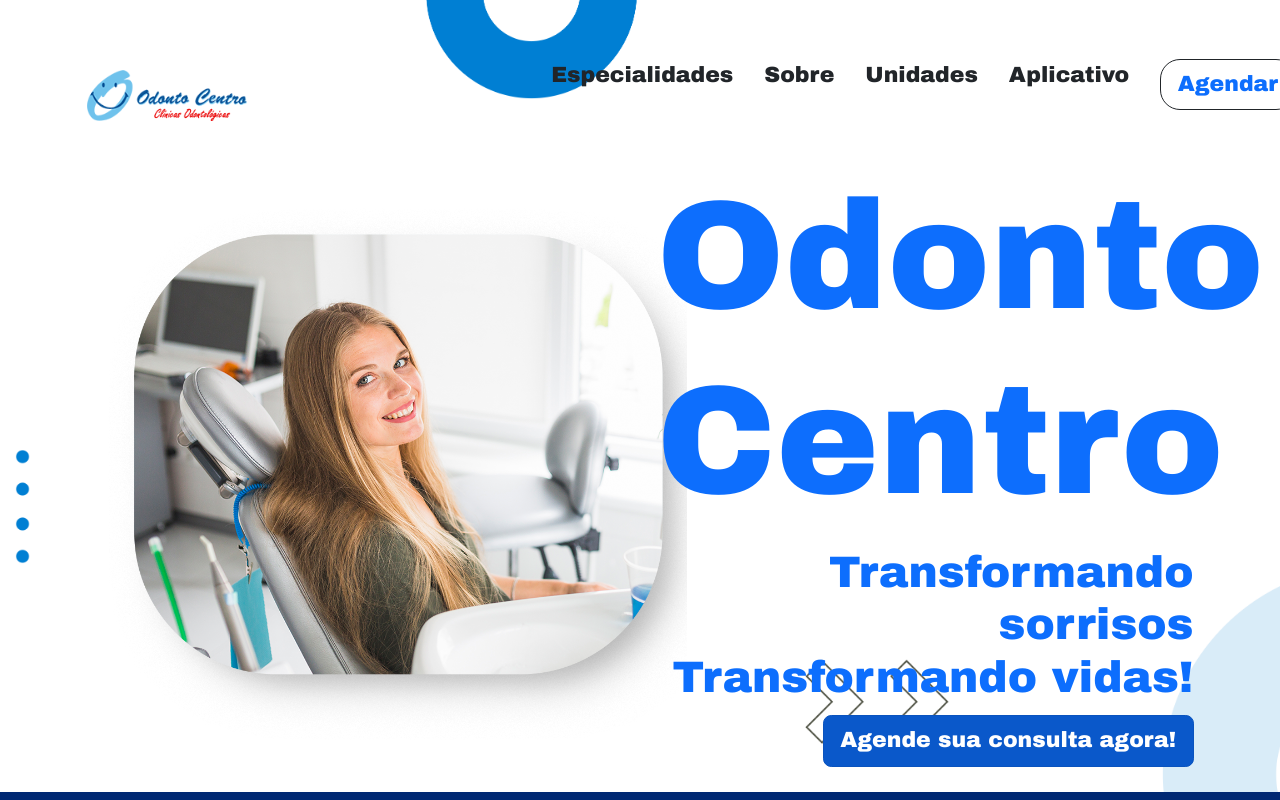
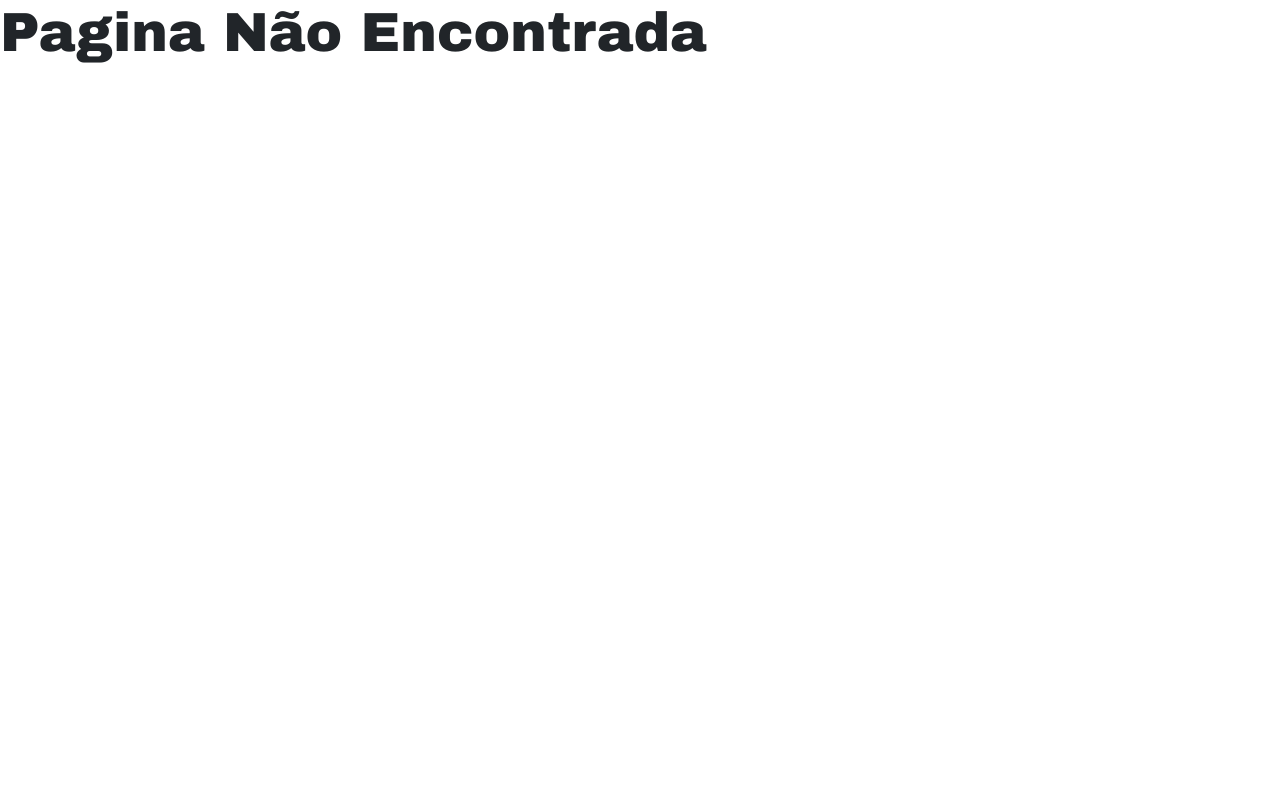
Before and after one commit to JuanMiguelElric/RededeClinicasODontoCentroRn, a React (Vite) app: page / in a window 1280 px wide. Shown: the top 800 px of the page. Built offline with nearby package versions, Linux system fonts and the light colour scheme.

Commit message:
Rotas completadas

```diff
--- a/src/Rotas/index.jsx
+++ b/src/Rotas/index.jsx
@@ -11,9 +11,9 @@
     return(
         <BrowserRouter>
             <Routes>
-                <Route index element={<PaginaInicisl/>} />
-                <Route path="calendary" element={<Agendamento />} />
-                {/*<Route path="*" element={<PageDeError />}/>*/}
+                <Route path="RededeClinicasODontoCentroRn/"index element={<PaginaInicisl/>} />
+                <Route path="RededeClinicasODontoCentroRn/calendary" element={<Agendamento />} />
+                <Route path="*" element={<PageDeError />}/>
             </Routes>
         </BrowserRouter>
 
--- a/src/components/rodape/index.jsx
+++ b/src/components/rodape/index.jsx
@@ -5,7 +5,7 @@
     return(
         <>
             <footer className="container-fluid text-center text-lg-start bg-body-tertiary text-muted" style={{backgroundColor:"blue"}}>
-                <img src={Logo} alt="logo rodape" />
+                <img src={Logo} style={{width:"160px", borderTopColor:"blue"}} alt="logo rodape" />
 
 
 
```
